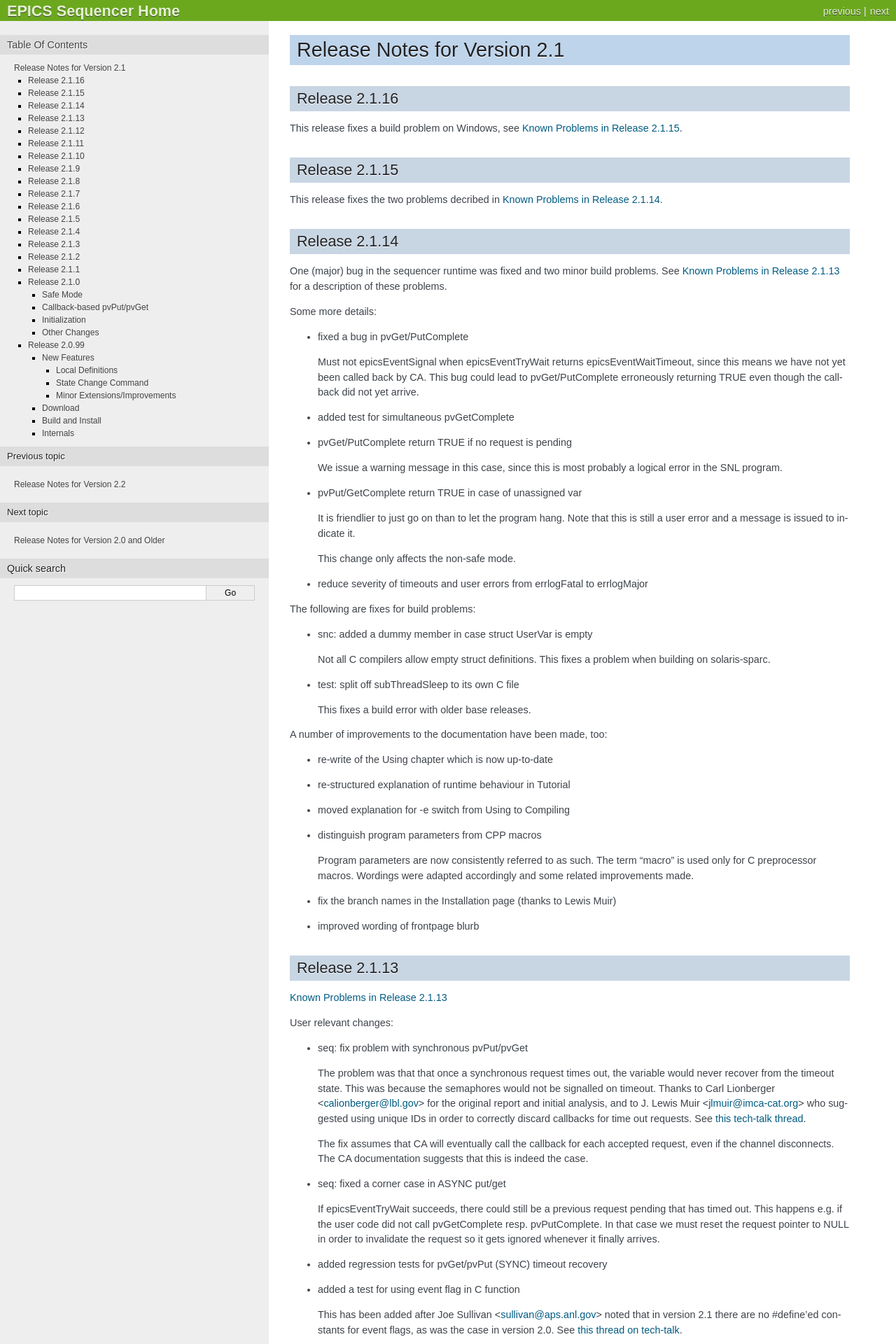
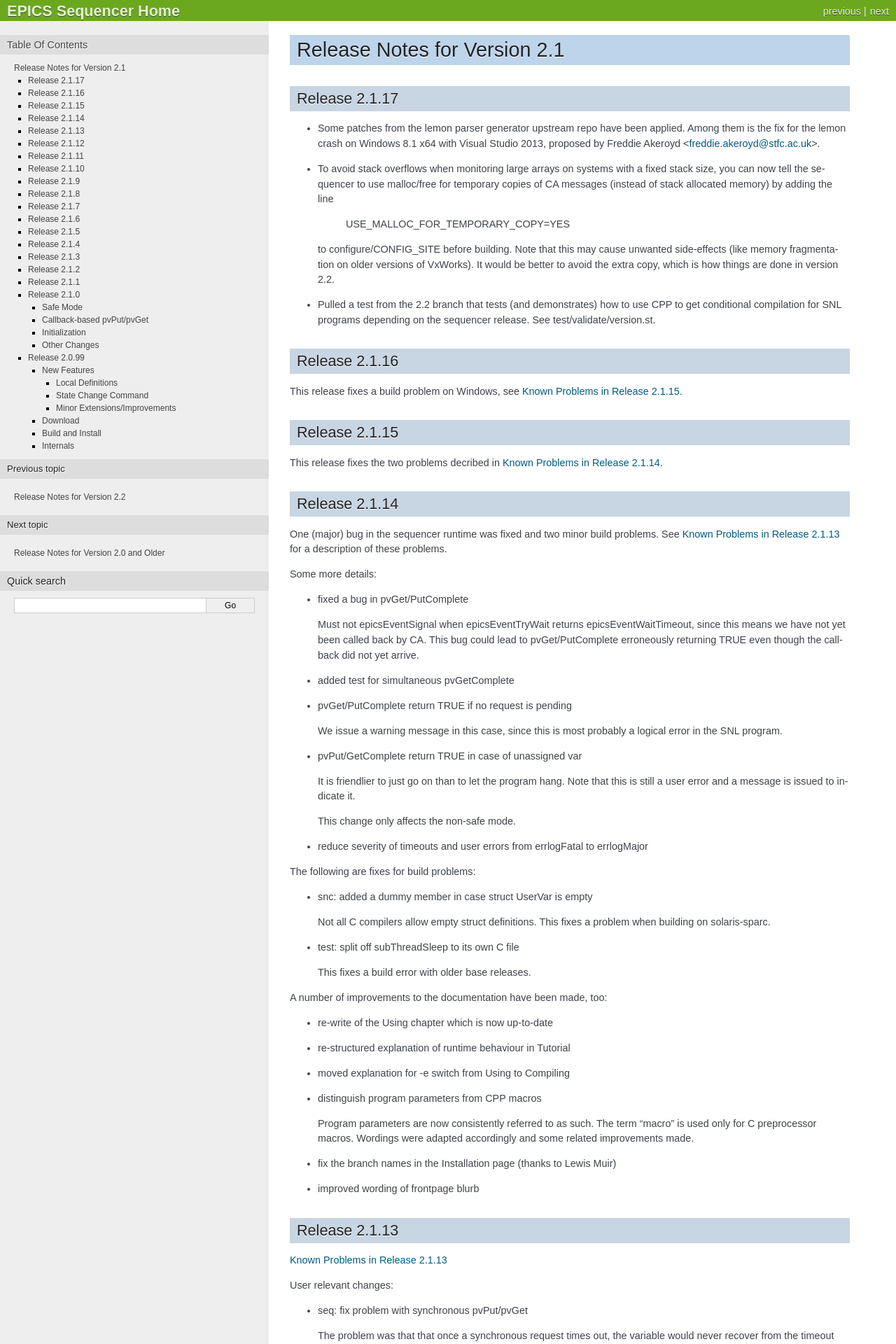
Before and after one commit to jeonghanlee/sequencer-2-2, a Sphinx documentation site: the page built from documentation/ReleaseNotes-2-1.txt, in a window 1280 px wide. Shown: the top 1920 px of the page at 70% size. Built offline with Sphinx 7.4.7, drawn with Linux system fonts in a browser that asks for light colours; some of the changed text lies outside the part shown.

Commit message:
docs: added release notes for 2.1.17

```diff
--- a/documentation/ReleaseNotes-2-1.txt
+++ b/documentation/ReleaseNotes-2-1.txt
@@ -1,5 +1,31 @@
 Release Notes for Version 2.1
 =============================
+
+.. _Release_Notes_2.1.17:
+
+Release 2.1.17
+--------------
+
+* Some patches from the lemon parser generator upstream repo have been
+  applied. Among them is the fix for the lemon crash on Windows 8.1 x64 with
+  Visual Studio 2013, proposed by Freddie Akeroyd
+  <freddie.akeroyd@stfc.ac.uk>.
+
+* To avoid stack overflows when monitoring large arrays on systems with a
+  fixed stack size, you can now tell the sequencer to use malloc/free for
+  temporary copies of CA messages (instead of stack allocated memory) by
+  adding the line
+
+    USE_MALLOC_FOR_TEMPORARY_COPY=YES
+
+  to configure/CONFIG_SITE before building. Note that this may cause
+  unwanted side-effects (like memory fragmentation on older versions of
+  VxWorks). It would be better to avoid the extra copy, which is how things
+  are done in version 2.2.
+
+* Pulled a test from the 2.2 branch that tests (and demonstrates) how to use
+  CPP to get conditional compilation for SNL programs depending on the
+  sequencer release. See test/validate/version.st.
 
 .. _Release_Notes_2.1.16:
 
```
